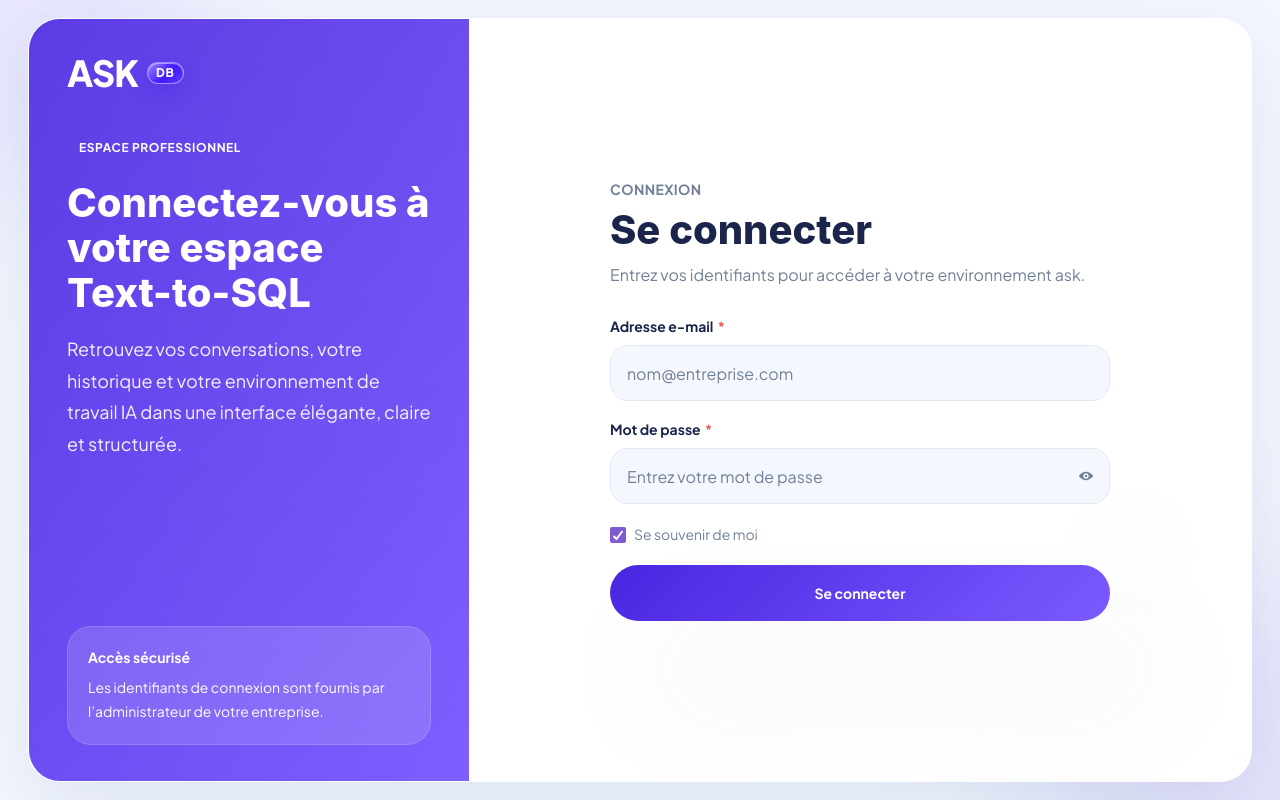
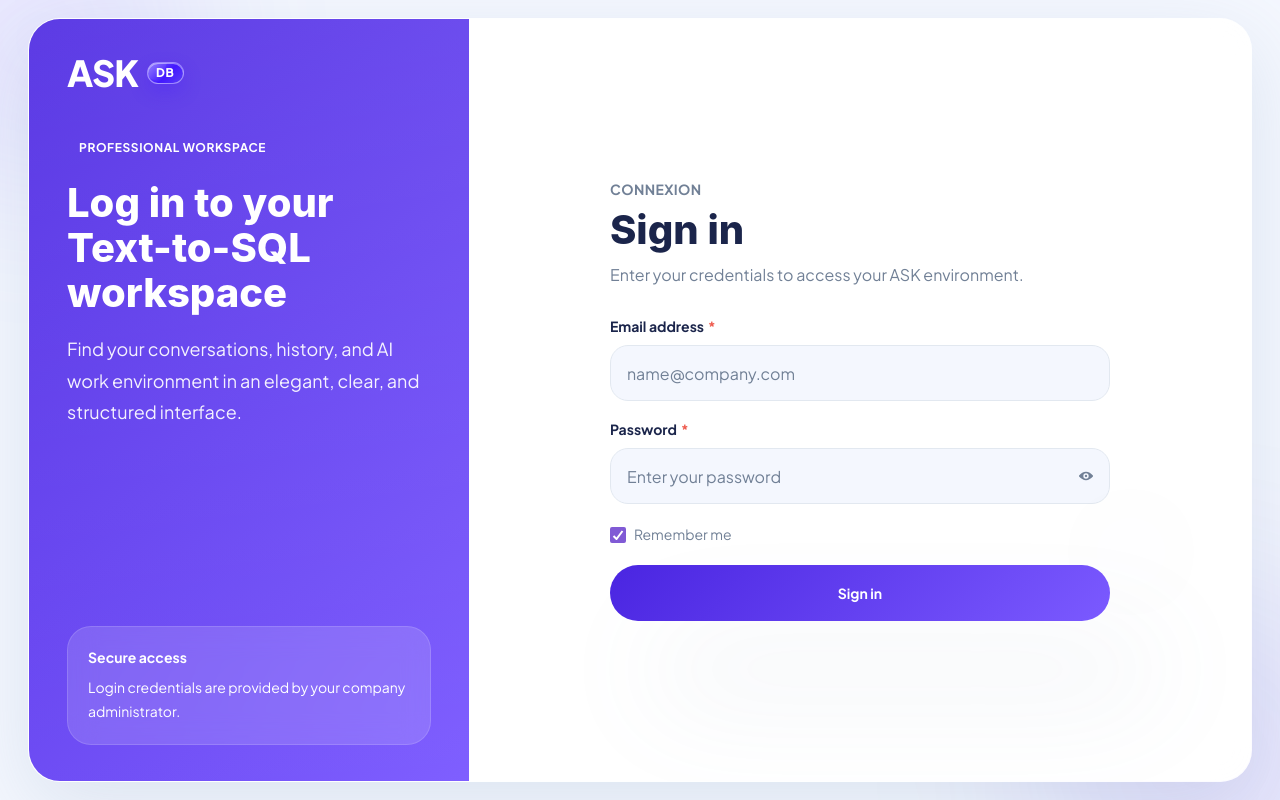
Before and after one commit to yessine-akrout/AskDB, a Next.js app in the folder frontend/: page /auth/sign-in in a window 1280 px wide. Built offline with nearby package versions, Linux system fonts and the light colour scheme; no server answers.

Commit message:
Comprehensive translation of remaining French UI text to English

```diff
--- a/frontend/app/auth/sign-in/page.tsx
+++ b/frontend/app/auth/sign-in/page.tsx
@@ -174,7 +174,7 @@ export default function SignInPage() {
               mb="18px"
             >
               <Text fontSize="xs" fontWeight="700" letterSpacing="0.6px">
-                ESPACE PROFESSIONNEL
+                PROFESSIONAL WORKSPACE
               </Text>
             </Box>
 
@@ -185,7 +185,7 @@ export default function SignInPage() {
               maxW="420px"
               mb="18px"
             >
-              Connectez-vous à votre espace Text-to-SQL
+              Log in to your Text-to-SQL workspace
             </Heading>
 
             <Text
@@ -194,8 +194,8 @@ export default function SignInPage() {
               color="whiteAlpha.900"
               maxW="420px"
             >
-              Retrouvez vos conversations, votre historique et votre environnement
-              de travail IA dans une interface élégante, claire et structurée.
+              Find your conversations, history, and AI work environment
+              in an elegant, clear, and structured interface.
             </Text>
           </Box>
 
@@ -211,11 +211,11 @@ export default function SignInPage() {
             maxW="420px"
           >
             <Text fontSize="sm" fontWeight="700" mb="8px">
-              Accès sécurisé
+              Secure access
             </Text>
             <Text fontSize="sm" lineHeight="1.7" color="whiteAlpha.880">
-              Les identifiants de connexion sont fournis par l’administrateur de
-              votre entreprise.
+              Login credentials are provided by your company
+              administrator.
             </Text>
           </Box>
         </Flex>
@@ -247,21 +247,21 @@ export default function SignInPage() {
               mb="10px"
               fontWeight="800"
             >
-              Se connecter
+              Sign in
             </Heading>
 
             <Text color={subtleText} fontSize="md" mb="28px" lineHeight="1.7">
-              Entrez vos identifiants pour accéder à votre environnement ask.
+              Enter your credentials to access your ASK environment.
             </Text>
 
             <Box as="form" onSubmit={handleSubmit}>
               <FormControl mb="18px" isRequired>
                 <FormLabel color={textColor} fontSize="sm" fontWeight="700" mb="8px">
-                  Adresse e-mail
+                  Email address
                 </FormLabel>
                 <Input
                   type="email"
-                  placeholder="nom@entreprise.com"
+                  placeholder="name@company.com"
                   h="56px"
                   borderRadius="18px"
                   bg={inputBg}
@@ -280,13 +280,13 @@ export default function SignInPage() {
 
               <FormControl mb="20px" isRequired>
                 <FormLabel color={textColor} fontSize="sm" fontWeight="700" mb="8px">
-                  Mot de passe
+                  Password
                 </FormLabel>
 
                 <InputGroup>
                   <Input
                     type={showPassword ? 'text' : 'password'}
-                    placeholder="Entrez votre mot de passe"
+                    placeholder="Enter your password"
                     h="56px"
                     borderRadius="18px"
                     bg={inputBg}
@@ -322,7 +322,7 @@ export default function SignInPage() {
               <Flex align="center" mb="20px">
                 <Checkbox colorScheme="purple" defaultChecked>
                   <Text color={secondaryText} fontSize="sm">
-                    Se souvenir de moi
+                    Remember me
                   </Text>
                 </Checkbox>
               </Flex>
@@ -351,7 +351,7 @@ export default function SignInPage() {
                   bg: purpleGradient,
                 }}
               >
-                Se connecter
+                Sign in
               </Button>
             </Box>
           </Box>
```
Also changed, not shown: frontend/app/page.tsx (+18 -18 lines), 1 other file (tests, documents, lock files or other folders).
